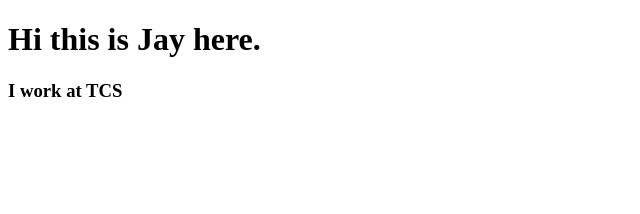
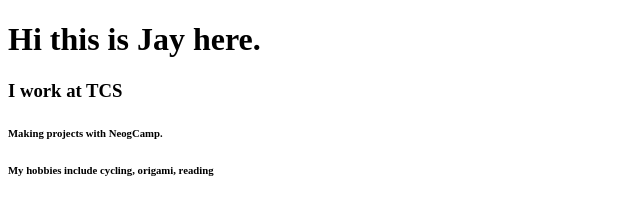
Before and after one commit to jaydawande/jaydawande-site, a plain HTML site: page index.html in a window 1280 px wide. Shown: the whole page, without its empty margins (0-640 px from the left). Drawn offline with Linux system fonts and the light colour scheme.

Commit message:
hobbies updated-in branch

```diff
--- a/index.html
+++ b/index.html
@@ -9,5 +9,8 @@
 <body>
     <h1>Hi this is Jay here.</h1>
     <h3>I work at TCS</h3>
+    <h6>Making projects with NeogCamp.</h6>
+    <h6>My hobbies include cycling, origami, reading</h6>
+
 </body>
 </html>
```
